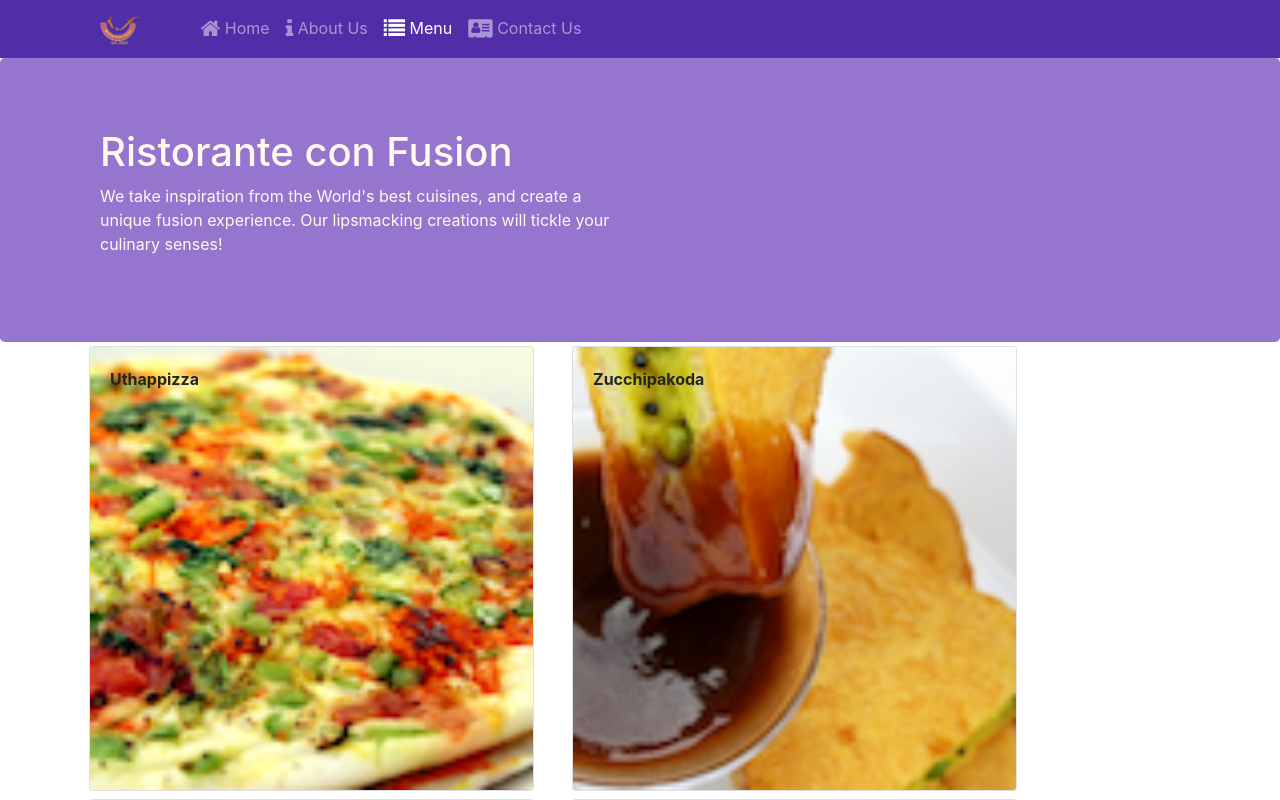
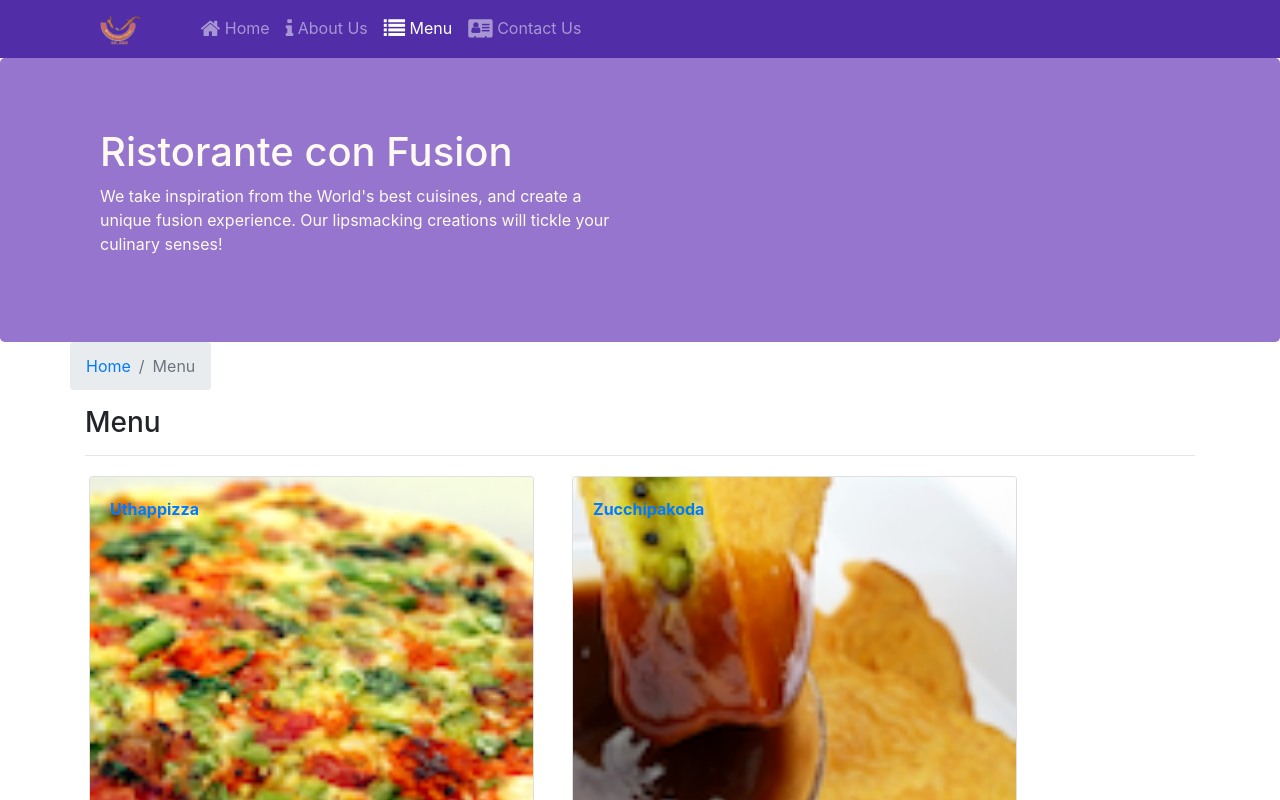
Before and after one commit to Akila-I/React-course, a React (Create React App) app: page /menu in a window 1280 px wide. Shown: the top 800 px of the page. Built offline with nearby package versions, Linux system fonts and the light colour scheme.

Commit message:
Single Page Applications-2

```diff
--- a/src/components/ContactComponent.js
+++ b/src/components/ContactComponent.js
@@ -1,8 +1,20 @@
 import React from 'react';
+import {Breadcrumb, BreadcrumbItem,} from 'reactstrap';
+import {Link} from 'react-router-dom';
 
 function Contact(props) {
     return(
         <div className="container">
+            <div className='row'>
+                <Breadcrumb>
+                    <BreadcrumbItem><Link to="/home">Home</Link></BreadcrumbItem>
+                    <BreadcrumbItem active>Contact Us</BreadcrumbItem>
+                </Breadcrumb>
+                <div className='col-12'>
+                    <h3>Contact Us</h3>
+                    <hr/>
+                </div>
+            </div>
             <div className="row row-content">
                 <div className="col-12">
                 <h3>Location Information</h3>
--- a/src/components/DishdetailComponent.js
+++ b/src/components/DishdetailComponent.js
@@ -1,6 +1,7 @@
 import React from 'react';
 import {Card, CardImg, CardText, CardBody, CardTitle} from 'reactstrap';
-
+import {Breadcrumb, BreadcrumbItem,} from 'reactstrap';
+import {Link} from 'react-router-dom';
 
 function RenderComments({comments}){
     if(comments == null){
@@ -49,9 +50,19 @@
     if(props.selectedDish != null){
     return(
         <div className='container'>
+            <div className='row'>
+                <Breadcrumb>
+                    <BreadcrumbItem><Link to="/menu">Menu</Link></BreadcrumbItem>
+                    <BreadcrumbItem active>{props.selectedDish.name}</BreadcrumbItem>
+                </Breadcrumb>
+                <div className='col-12'>
+                    <h3>{props.selectedDish.name}</h3>
+                    <hr/>
+                </div>
+            </div>
             <div className="row">
                 <RenderDish dish={props.selectedDish} />
-                <RenderComments comments={props.selectedDish.comments} />
+                <RenderComments comments={props.comments} />
             </div>
         </div>)
     }else{
--- a/src/components/MainComponent.js
+++ b/src/components/MainComponent.js
@@ -1,6 +1,6 @@
 import React, {Component} from 'react';
 import Menu from './MenuComponent';
-// import Dishdetail from './DishdetailComponent';
+import Dishdetail from './DishdetailComponent';
 import Header from './HeaderComponent';
 import {DISHES} from '../shared/dishes';
 import {COMMENTS} from '../shared/comments';
@@ -48,6 +48,14 @@
       );
     }
 
+    const DishWithId = ({match})=>{
+      return(
+        <Dishdetail selectedDish={this.state.dishes.filter((dish)=> dish.id === parseInt(match.params.dishID, 10))[0]}
+          comments={this.state.comments.filter((comment)=> comment.dishId === parseInt(match.params.dishID, 10))}
+        />
+      );
+    }
+
     return (
       <div>
         <Header/>
@@ -55,6 +63,7 @@
         <Switch>
           <Route path='/home' component={HomePage}/>
           <Route exact path='/menu' component={MenuPage}/>
+          <Route path='/menu/:dishID' component={DishWithId}/>
           <Route exact path='/contactus' component={Contact}/>
           <Redirect to='/home'/>
         </Switch>
--- a/src/components/MenuComponent.js
+++ b/src/components/MenuComponent.js
@@ -1,15 +1,18 @@
 import React from 'react';
-import {Card, CardImg, CardImgOverlay, CardTitle} from 'reactstrap';
+import { Link } from 'react-router-dom';
+import {Breadcrumb, BreadcrumbItem, Card, CardImg, CardImgOverlay, CardTitle} from 'reactstrap';
 
-function RenderMenuItem({dish, onClick}){
+function RenderMenuItem({dish}){
     return(
-        <Card onClick={()=> onClick(dish.id)}>
-                        <CardImg width="100%" src={dish.image} alt={dish.name}/>
+        <Card>
+            <Link to={`/menu/${dish.id}`}>
+            <CardImg width="100%" src={dish.image} alt={dish.name}/>
 
-                        <CardImgOverlay>
-                            <CardTitle>{dish.name}</CardTitle>
-                        </CardImgOverlay>
-                    </Card>
+            <CardImgOverlay>
+                <CardTitle>{dish.name}</CardTitle>
+            </CardImgOverlay>
+            </Link>
+        </Card>
     )
 }
 
@@ -25,6 +28,16 @@
 
     return(
         <div className="container">
+            <div className='row'>
+                <Breadcrumb>
+                    <BreadcrumbItem><Link to="/home">Home</Link></BreadcrumbItem>
+                    <BreadcrumbItem active>Menu</BreadcrumbItem>
+                </Breadcrumb>
+                <div className='col-12'>
+                    <h3>Menu</h3>
+                    <hr/>
+                </div>
+            </div>
             <div className="row">
                 {menu}
             </div>
```
